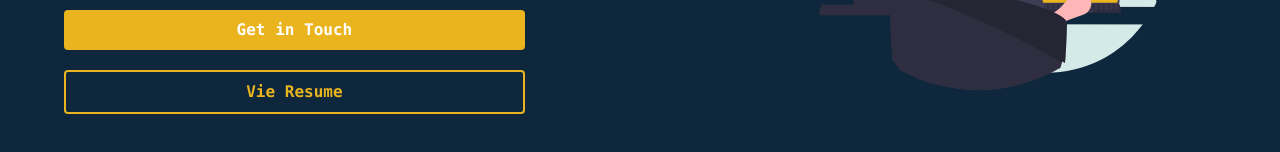
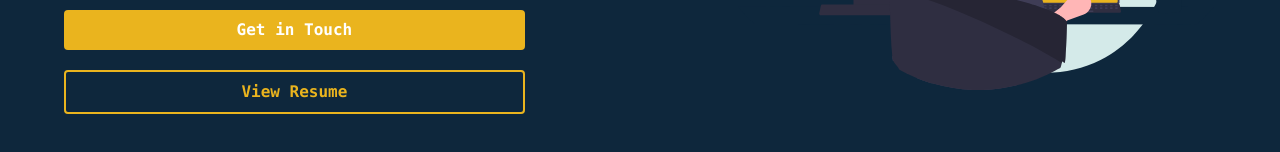
Before and after one commit to Titan-327/harshit-portfolio, a Next.js app in the folder portfolio/: page / in a window 1280 px wide. Shown: the part 474-626 px from the top of the page. Built offline with nearby package versions, Linux system fonts and the light colour scheme.

Commit message:
Update page.tsx

```diff
--- a/portfolio/src/app/page.tsx
+++ b/portfolio/src/app/page.tsx
@@ -54,7 +54,7 @@ export default function Home() {
                     rounded text-highlight font-bold hover:bg-highlight
                     hover:text-light text-center`}
                     >
-                        Vie Resume
+                        View Resume
                     </button>
                 </motion.div>
             </div>
```
